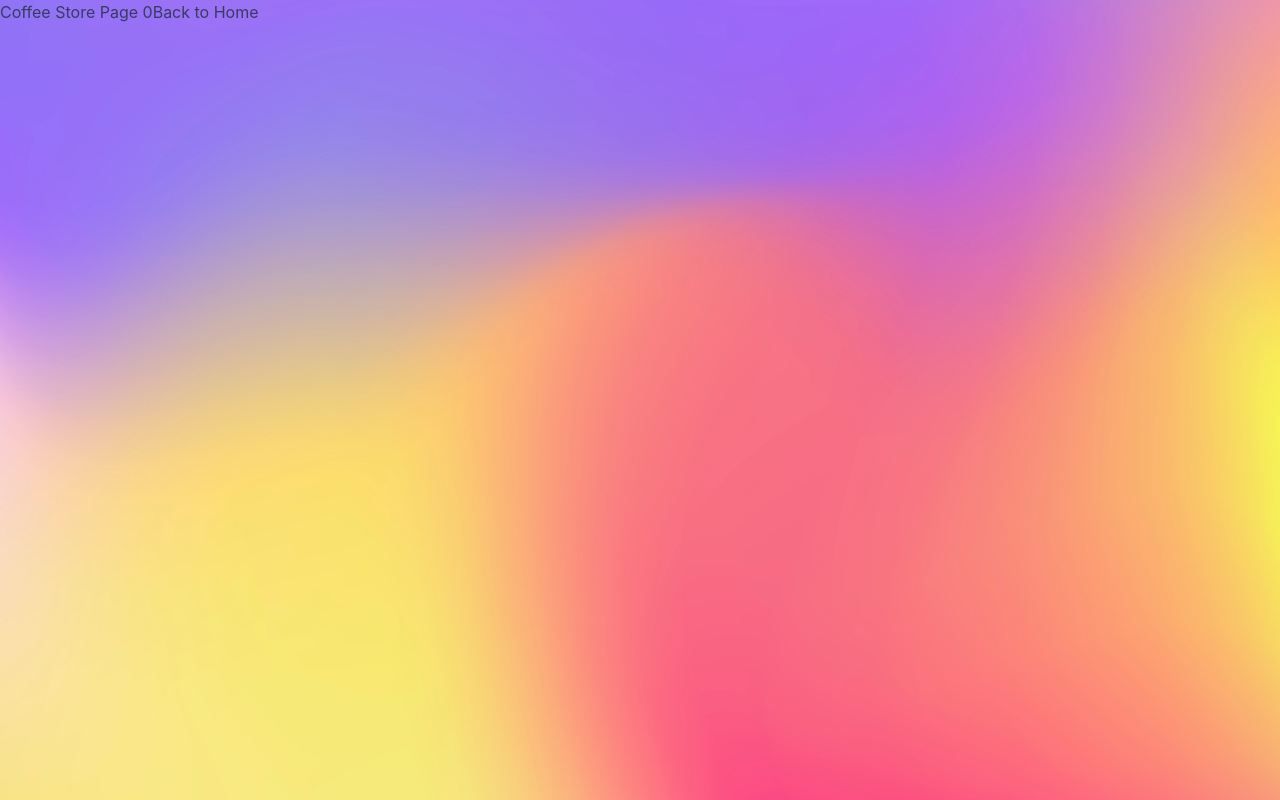
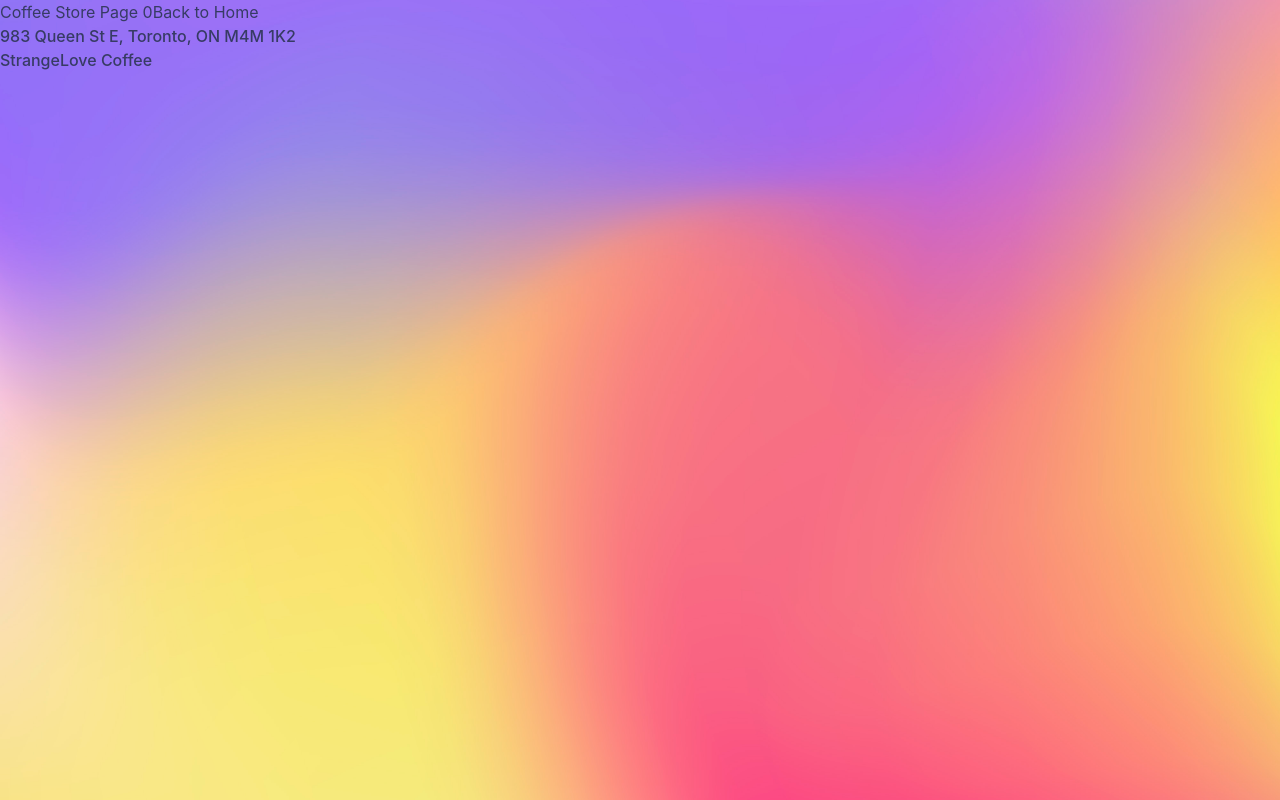
Before and after one commit to MitchellGruner/discover-coffee-stores, a Next.js app in the folder discover-coffee-stores/: page /coffee-store/0 in a window 1280 px wide. Built offline with nearby package versions, Linux system fonts and the light colour scheme.

Commit message:
make page's content unique based on id

```diff
--- a/discover-coffee-stores/src/pages/coffee-store/[id].js
+++ b/discover-coffee-stores/src/pages/coffee-store/[id].js
@@ -1,15 +1,42 @@
 import {useRouter} from "next/router";
 import Link from "next/link";
 
-const CoffeeStore = () => {
+import coffeeStoresData from "../../../data/coffee-stores.json";
+
+export function getStaticProps(staticProps) {
+    const params = staticProps.params;
+
+    return {
+        props: {
+            coffeeStore: coffeeStoresData.find(coffeeStore => {
+                return coffeeStore.id.toString() === params.id;
+            }),
+        },
+    };
+}
+
+export function getStaticPaths() {
+    return {
+        paths: [
+            { params: { id: '0' } },
+            { params: { id: '1' } },
+            { params: { id: '300'} }
+        ],
+        fallback: true
+    }
+}
+
+const CoffeeStore = (props) => {
     const router = useRouter();
-    console.log("router", router);
+
     return (
         <div>
             Coffee Store Page {router.query.id}
             <Link href="/">
                 Back to Home
             </Link>
+            <p>{props.coffeeStore.address}</p>
+            <p>{props.coffeeStore.name}</p>
         </div>
     );
 };
```
